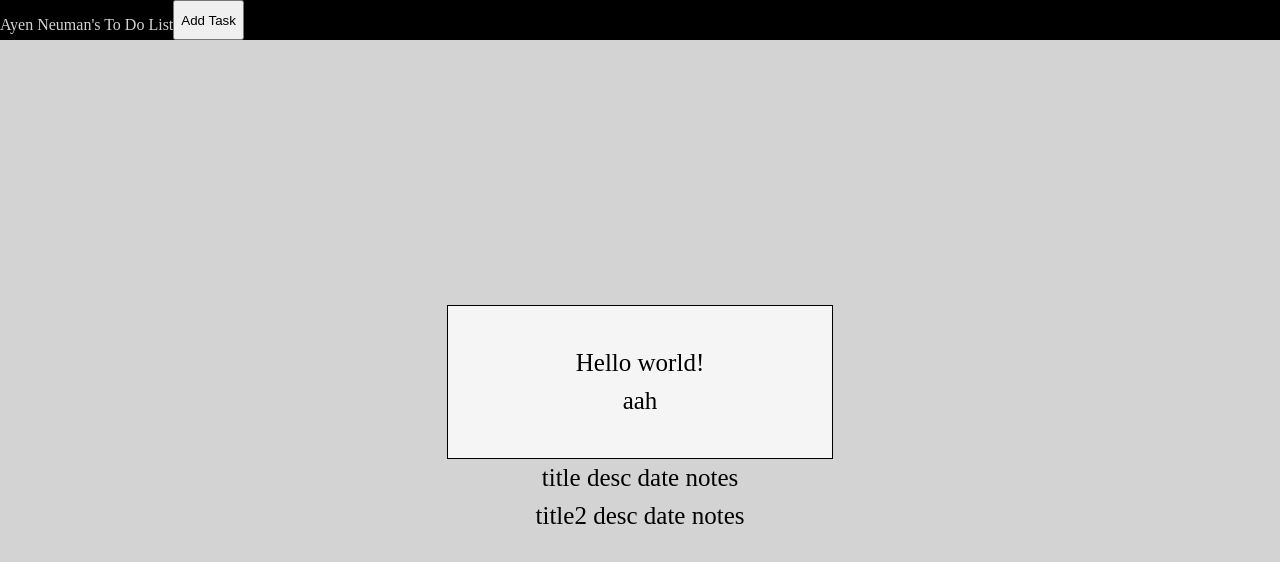
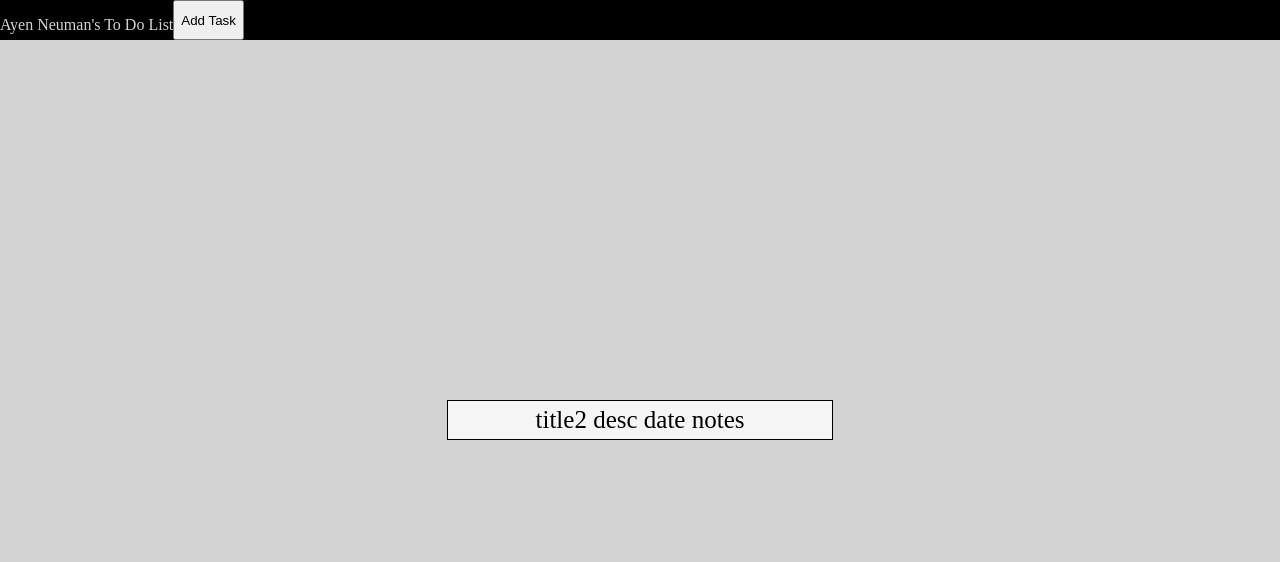
Before and after one commit to Ayen11/to-do-list, a website built with webpack: page dist/index.html in a window 1280 px wide. Built offline with nearby package versions, Linux system fonts and the light colour scheme.

Commit message:
fixed the added tasks being outside of the assigned div. Also moved the display function to seperated module

```diff
--- a/src/index.js
+++ b/src/index.js
@@ -1,11 +1,12 @@
 import "./style.css"
 import {task, project, test} from "./notes";
-import { printS } from "./loader";
+import { printS, displayProject} from "./loader";
 
 
 
 const containerRef = document.querySelector('#container');
 const taskBoxRef = document.querySelector(".absolute");
+const projectBoxRef = document.querySelector(".project");
 
 const addTaskBoxPageRef = document.querySelector('#addTask')
 addTaskBoxPageRef.onclick = () => taskBoxRef.classList.add('hidden');
@@ -22,12 +23,14 @@
 let projectTest = new project('test name', 'test description');
 projectTest.addTask(taskTest);
 projectTest.addTask(taskTest2);
+let projectTest2 = new project('test name', 'test description');
+projectTest2.addTask(taskTest2);
 
-
+/*
 function displayProject (project) {
 
     let length = project.content.length;
-    //containerRef.innerHTML = '';
+    projectBoxRef.innerHTML = '';
 
     for (let n = 0; n < length; n++) {
         let TaskRef = project.getIndex(n);
@@ -35,19 +38,13 @@
         card.classList.add('content');
         card.textContent = (TaskRef.info());
         console.log(n);
-        containerRef.appendChild(card);
+        projectBoxRef.appendChild(card);
     };
 };
+*/
 
 
-
-displayProject(projectTest);
-
-
-
-
-
-
+displayProject(projectTest2, projectBoxRef);
 
 
 
--- a/src/loader.js
+++ b/src/loader.js
@@ -3,5 +3,22 @@
 };
 
 
+function displayProject (project, projectBoxRef) {
 
-export {printS};
+    let length = project.content.length;
+    projectBoxRef.innerHTML = '';
+
+    for (let n = 0; n < length; n++) {
+        let TaskRef = project.getIndex(n);
+        const card = document.createElement('div');
+        card.classList.add('content');
+        card.textContent = (TaskRef.info());
+        console.log(n);
+        projectBoxRef.appendChild(card);
+    };
+};
+
+
+
+
+export {printS, displayProject};
--- a/src/style.css
+++ b/src/style.css
@@ -17,7 +17,7 @@
   .project {
     border: 1px solid black;
     width: min(30%, 1000px);
-    height: min(20%, 1000px);;
+    height: min-content;
     display: flex;
     justify-content: center;
     align-items: center;
```
Also changed, not shown: dist/index.html, dist/main.js.
